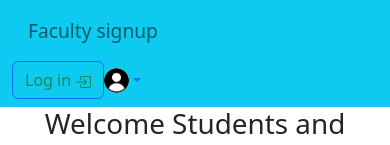
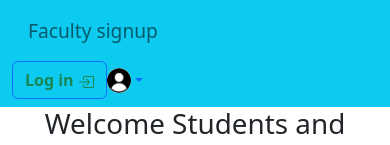
Before and after one commit to vmskhan/Student-Assistance-System, a React (Create React App) app: page / in a window 390 px wide. Both pictures are taken after a click on the button "Toggle navigation". Shown: the part 199-344 px from the top of the page. Built offline with nearby package versions, Linux system fonts and the light colour scheme.

Commit message:
bold update

```diff
--- a/src/component/common/Navbar.js
+++ b/src/component/common/Navbar.js
@@ -28,7 +28,7 @@ const Navbar = () => {
               <ul className="navbar-nav me-auto mb-2 mb-lg-0">
                 <li className="nav-item">
 
-                  <a className="nav-link active" aria-current="page" href="/">Home</a>
+                  <a className="nav-link active" aria-current="page" href="/"><b>Home</b></a>
                 </li>
                 {/* <li className="nav-item dropdown">
                   <a className="nav-link dropdown-toggle" href="#" id="navbarDropdown" role="button" data-bs-toggle="dropdown" aria-expanded="false">
@@ -43,16 +43,16 @@ const Navbar = () => {
                 </li> */}
 
                 <li className="nav-item">
-                  <a className="nav-link" href="/StudentRegister">Student signup</a>
+                  <a className="nav-link" href="/StudentRegister"><b>Student signup</b></a>
                 </li>
                 <li className="nav-item">
-                  <a className="nav-link" href="/FacultyRegister">Faculty signup</a>
+                  <a className="nav-link" href="/FacultyRegister"><b>Faculty signup</b></a>
                 </li>
 
 
               </ul>
               <div className="d-flex align-items-center" >
-                <a href='/login'><button className="btn  btn-outline-success border-1 border-primary" type="button">Log in <svg xmlns="http://www.w3.org/2000/svg" width="16" height="16" fill="currentColor" className="bi bi-box-arrow-in-right" viewBox="0 0 16 16">
+                <a href='/login'><button className="btn  btn-outline-success border-1 border-primary" type="button"><b>Log in </b><svg xmlns="http://www.w3.org/2000/svg" width="16" height="16" fill="currentColor" className="bi bi-box-arrow-in-right" viewBox="0 0 16 16">
                   <path fillRule="evenodd" d="M6 3.5a.5.5 0 0 1 .5-.5h8a.5.5 0 0 1 .5.5v9a.5.5 0 0 1-.5.5h-8a.5.5 0 0 1-.5-.5v-2a.5.5 0 0 0-1 0v2A1.5 1.5 0 0 0 6.5 14h8a1.5 1.5 0 0 0 1.5-1.5v-9A1.5 1.5 0 0 0 14.5 2h-8A1.5 1.5 0 0 0 5 3.5v2a.5.5 0 0 0 1 0v-2z" />
                   <path fillRule="evenodd" d="M11.854 8.354a.5.5 0 0 0 0-.708l-3-3a.5.5 0 1 0-.708.708L10.293 7.5H1.5a.5.5 0 0 0 0 1h8.793l-2.147 2.146a.5.5 0 0 0 .708.708l3-3z" />
                 </svg></button></a>
```
